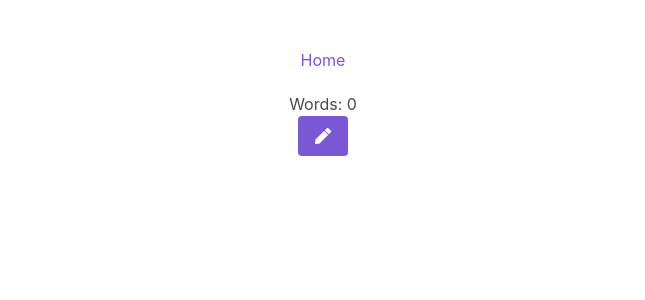
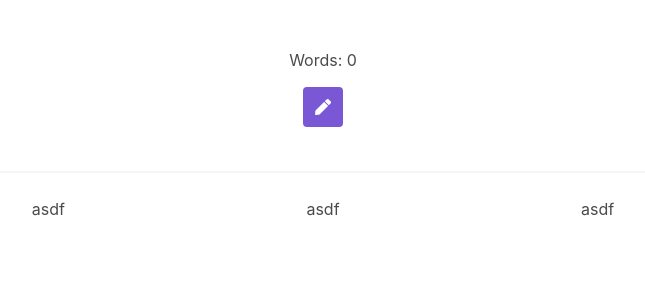
Before and after one commit to PrajnaAvidya/writer, a Vue app: page / in a window 1280 px wide. Shown: the top 300 px of the page, without its empty margins (317-962 px from the left). Built offline with nearby package versions, Linux system fonts and the light colour scheme.

Commit message:
icon/tooltip/columns

```diff
--- a/src/App.vue
+++ b/src/App.vue
@@ -1,18 +1,24 @@
 <template>
   <div id="app">
-    <div id="nav">
+    <!--div id="nav">
       <router-link to="/">Home</router-link>
-    </div>
+    </div-->
 
     <router-view/>
   </div>
 </template>
+
+<script>
+export default {
+  name: 'app',
+};
+</script>
 
 <style lang="scss">
 #app {
   text-align: center;
 }
 #nav {
-  padding-bottom: 20px;
+  margin-bottom: 20px;
 }
 </style>
--- a/src/views/Game.vue
+++ b/src/views/Game.vue
@@ -2,7 +2,31 @@
   <div class="game">
     <div class="words">Words: {{ words }}</div>
 
-    <a class="button is-primary" @click="write"><span class="fas fa-pen"></span></a>
+    <b-tooltip
+      label="Write some words"
+      position="is-bottom"
+      class="write"
+    >
+      <a class="button is-primary" @click="write">
+        <b-icon icon="pen" />
+      </a>
+    </b-tooltip>
+
+    <hr />
+
+    <div class="production">
+      <div class="columns">
+        <div class="column">
+          asdf
+        </div>
+        <div class="column">
+          asdf
+        </div>
+        <div class="column">
+          asdf
+        </div>
+      </div>
+    </div>
   </div>
 </template>
 
@@ -12,6 +36,10 @@ export default {
   data: () => ({
     words: 0,
   }),
+  mounted() {
+    console.log(this.$router);
+    console.log(this.$store);
+  },
   methods: {
     write() {
       this.words += 1;
@@ -19,3 +47,18 @@ export default {
   },
 };
 </script>
+
+<style lang="scss">
+.words {
+  margin-bottom: 15px;
+}
+
+.write {
+  margin-bottom: 20px;
+}
+
+.production {
+  margin: 0 auto;
+  width: 800px;
+}
+</style>
```
